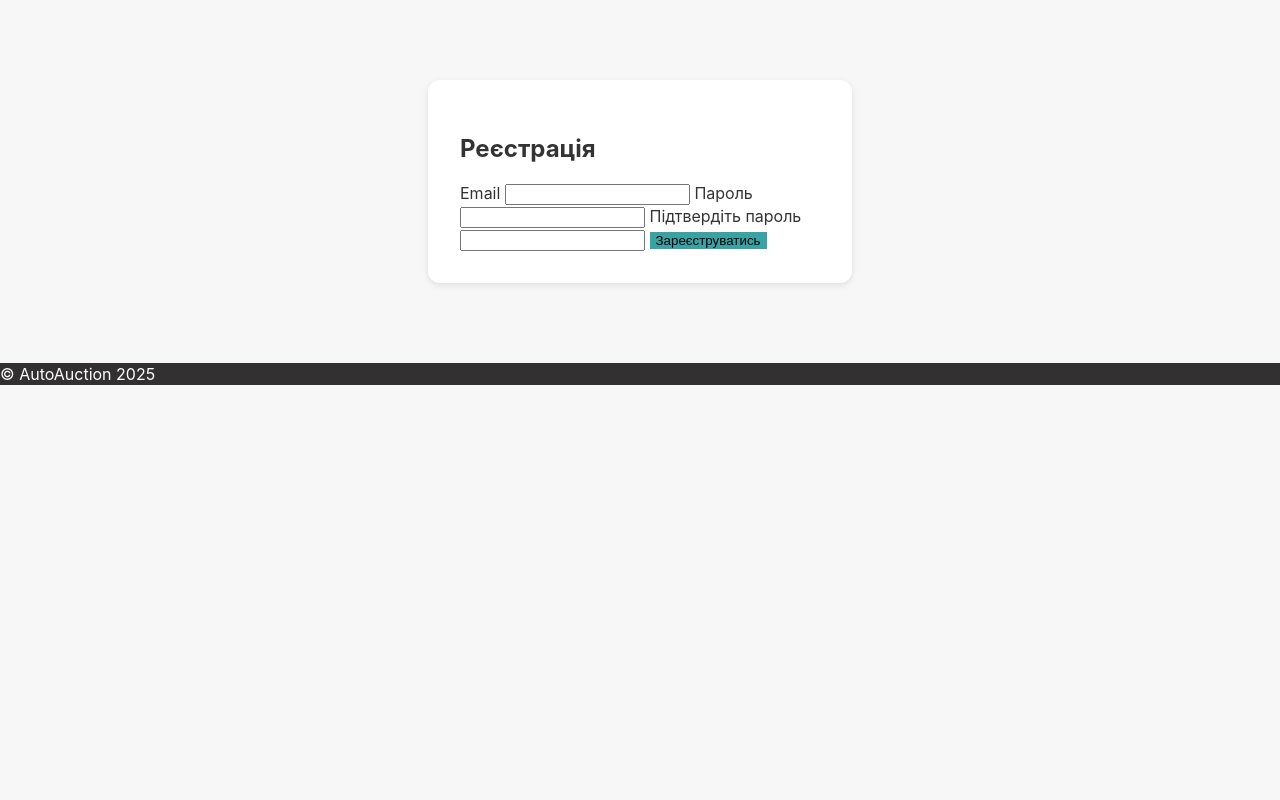
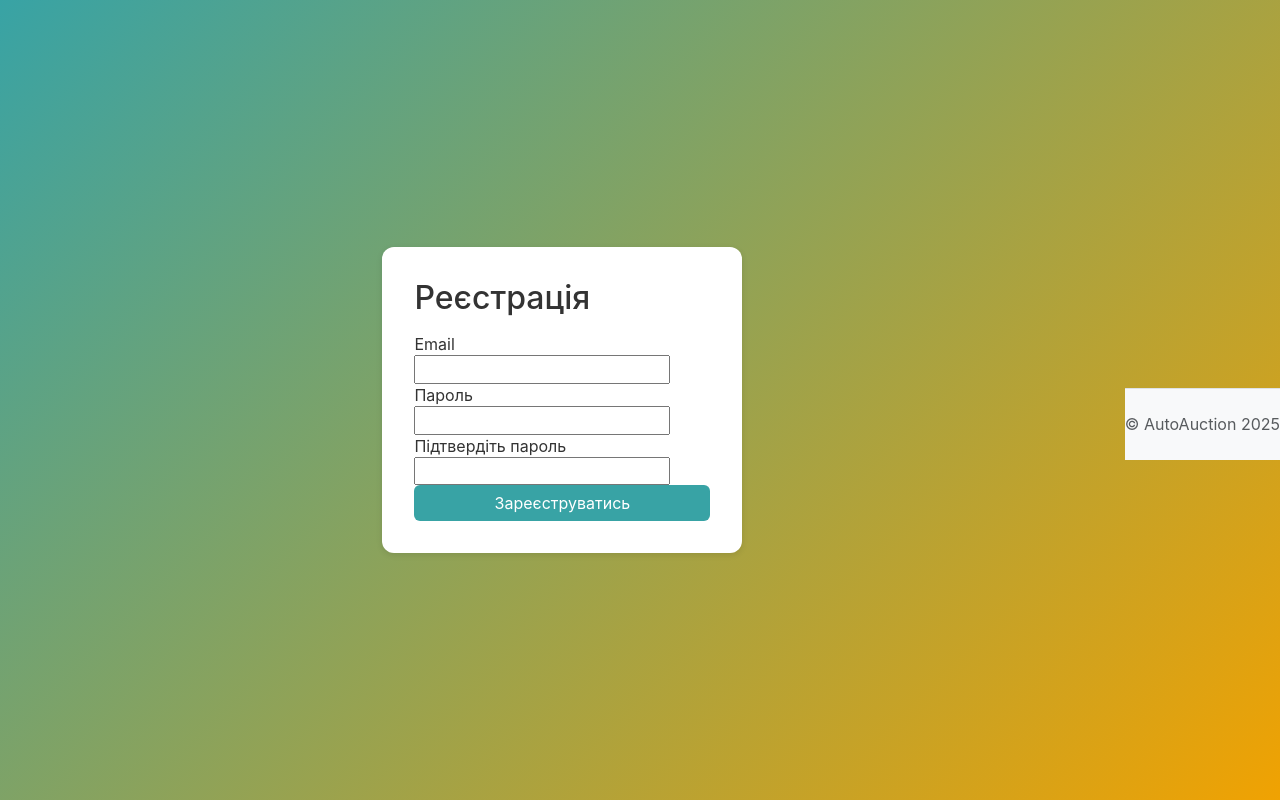
Before and after one commit to pavlo209/kinogow, a PHP site: page /register.php in a window 1280 px wide. Run offline with PHP 8.4, Linux system fonts and the light colour scheme.

Commit message:
Enhance auth pages styling with Bootstrap and animation

```diff
--- a/login.php
+++ b/login.php
@@ -29,9 +29,11 @@
   <meta charset="UTF-8">
   <meta name="viewport" content="width=device-width, initial-scale=1.0">
   <title>Вхід</title>
+  <link href="https://cdn.jsdelivr.net/npm/bootstrap@5.3.0/dist/css/bootstrap.min.css" rel="stylesheet">
+  <script src="https://cdn.jsdelivr.net/npm/bootstrap@5.3.0/dist/js/bootstrap.bundle.min.js"></script>
   <link rel="stylesheet" href="style.css">
 </head>
-<body>
+<body class="auth-body">
 <div class="auth-container">
   <h2>Вхід</h2>
   <?php if (!empty($error)): ?>
--- a/register.php
+++ b/register.php
@@ -31,9 +31,11 @@
   <meta charset="UTF-8">
   <meta name="viewport" content="width=device-width, initial-scale=1.0">
   <title>Реєстрація</title>
+  <link href="https://cdn.jsdelivr.net/npm/bootstrap@5.3.0/dist/css/bootstrap.min.css" rel="stylesheet">
+  <script src="https://cdn.jsdelivr.net/npm/bootstrap@5.3.0/dist/js/bootstrap.bundle.min.js"></script>
   <link rel="stylesheet" href="style.css">
 </head>
-<body>
+<body class="auth-body">
 <div class="auth-container">
   <h2>Реєстрація</h2>
   <?php if (!empty($error)): ?>
--- a/style.css
+++ b/style.css
@@ -142,6 +142,19 @@
 }
 
 /* Auth pages */
+.auth-body {
+  display: flex;
+  align-items: center;
+  justify-content: center;
+  min-height: 100vh;
+  background: linear-gradient(135deg, var(--primary), var(--secondary));
+}
+
+@keyframes fadeInUp {
+  from { opacity: 0; transform: translateY(20px); }
+  to { opacity: 1; transform: translateY(0); }
+}
+
 .auth-container {
   width: 100%;
   max-width: 360px;
@@ -150,6 +163,7 @@
   padding: 2rem;
   border-radius: var(--radius);
   box-shadow: 0 2px 6px rgba(0,0,0,0.1);
+  animation: fadeInUp 0.6s ease forwards;
 }
 
 .auth-container h2 {
```
